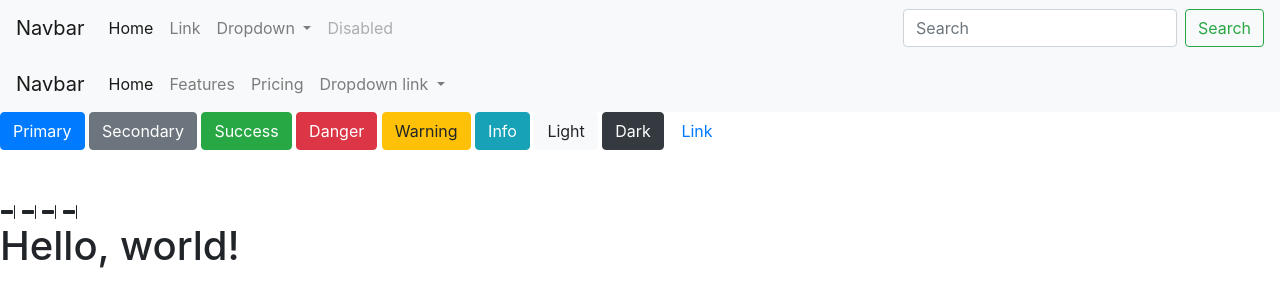
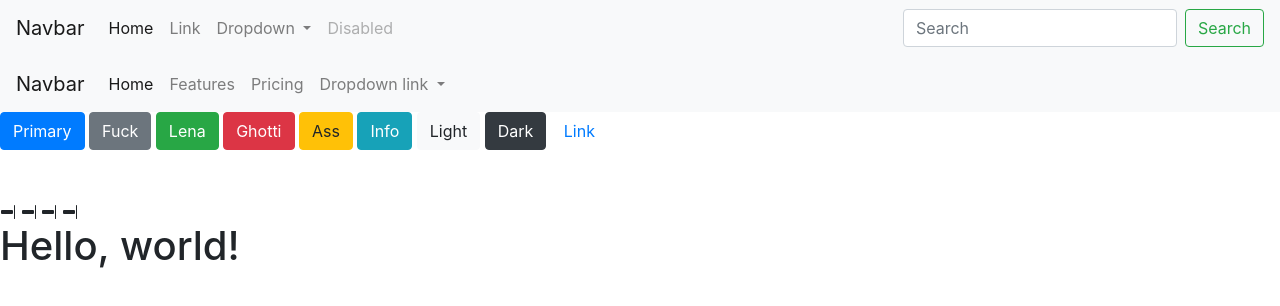
Before and after one commit to GodsWilll/sampleRepo, a plain HTML site: page website/index.html in a window 1280 px wide. Drawn offline with nearby package versions, Linux system fonts and the light colour scheme.

Commit message:
Renamed button name

```diff
--- a/website/index.html
+++ b/website/index.html
@@ -79,10 +79,10 @@
       </nav>
 
       <button type="button" class="btn btn-primary">Primary</button>
-<button type="button" class="btn btn-secondary">Secondary</button>
-<button type="button" class="btn btn-success">Success</button>
-<button type="button" class="btn btn-danger">Danger</button>
-<button type="button" class="btn btn-warning">Warning</button>
+<button type="button" class="btn btn-secondary">Fuck</button>
+<button type="button" class="btn btn-success">Lena</button>
+<button type="button" class="btn btn-danger">Ghotti</button>
+<button type="button" class="btn btn-warning">Ass</button>
 <button type="button" class="btn btn-info">Info</button>
 <button type="button" class="btn btn-light">Light</button>
 <button type="button" class="btn btn-dark">Dark</button>
```
